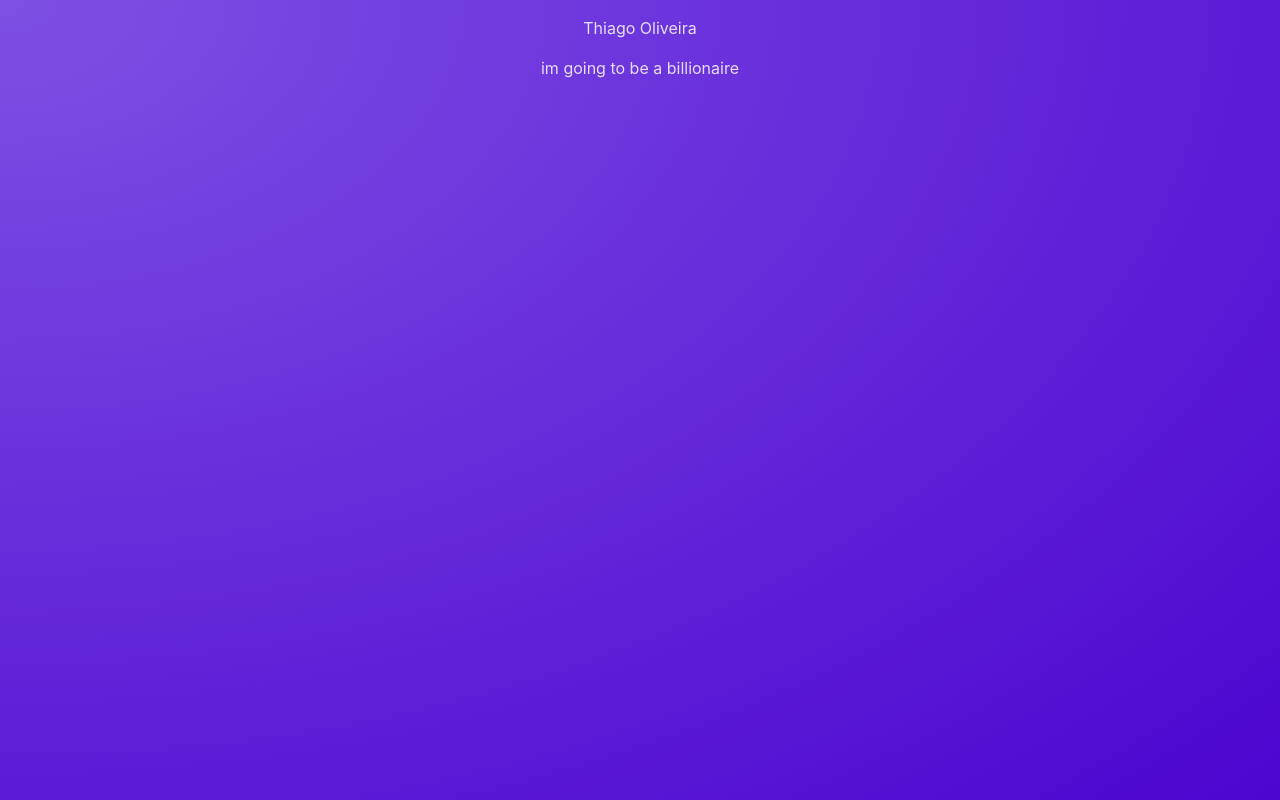
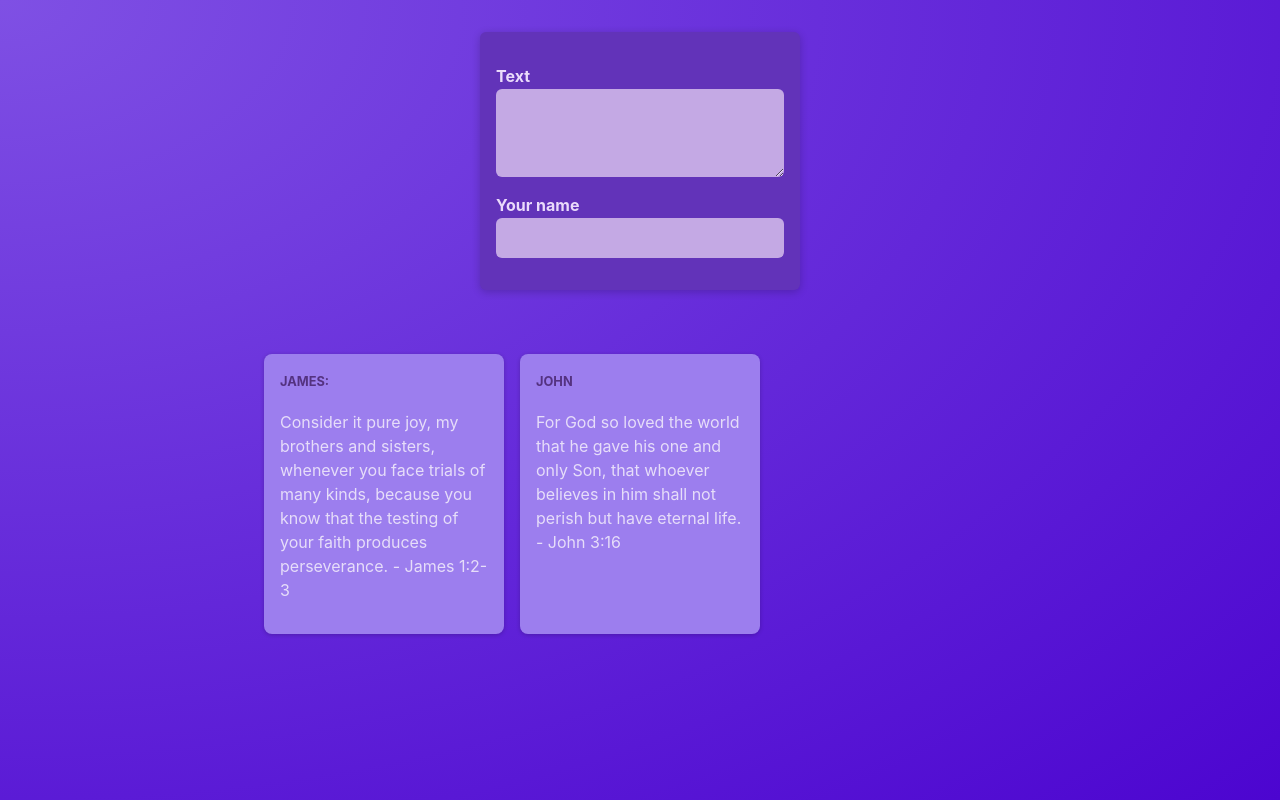
Before and after one commit to K1rit03/reactJs_refresher, a React (Vite) app: page / in a window 1280 px wide. Built offline with nearby package versions, Linux system fonts and the light colour scheme.

Commit message:
adding a few components and a first event listener

```diff
--- a/src/App.jsx
+++ b/src/App.jsx
@@ -1,11 +1,14 @@
-import Post from "./components/Post"
+import PostList from "./components/PostList"
 
 
 function App() {
 
 
   return (
-    <Post/>
+    <main>
+      <PostList />
+
+    </main>
   )
 }
 
--- /dev/null
+++ b/src/components/NewPost.jsx
@@ -0,0 +1,23 @@
+import classes from './NewPost.module.css';
+
+function NewPost(){
+    function changeBodyHandler(event) {
+        console.log(event.target.value);
+    }
+
+    return(
+        <form className={classes.form}>
+            <p>
+                <label htmlFor="body">Text</label>
+                <textarea id='body' required rows={3} onChange={changeBodyHandler}/>
+            </p>
+            <p>
+                <label htmlFor="name">Your name</label>
+                <input type="text" id='name' required />
+            </p>
+
+        </form>
+    )
+}
+
+export default NewPost;
--- /dev/null
+++ b/src/components/NewPost.module.css
@@ -0,0 +1,56 @@
+
+.form {
+    background-color: #6233b9;
+    padding: 1rem;
+    width: 20rem;
+    margin: 2rem auto;
+    border-radius: 6px;
+    box-shadow: 0 2px 8px rgba(0, 0, 0, 0.2);
+  }
+
+  .form label {
+    display: block;
+    margin-bottom: 0.05rem;
+    color: #eadbfb;
+    font-weight: bold;
+  }
+
+  .form input,
+  .form textarea {
+    display: block;
+    width: 100%;
+    font: inherit;
+    padding: 0.5rem;
+    border-radius: 6px;
+    border: none;
+    background-color: #c4a9e4;
+    color: #28262c;
+  }
+
+  .actions {
+    display: flex;
+    justify-content: flex-end;
+    gap: 0.5rem;
+  }
+
+  .actions button {
+    cursor: pointer;
+    font: inherit;
+    padding: 0.5rem 1.5rem;
+    border: none;
+    border-radius: 4px;
+    background-color: #34036c;
+    color: #e5d5f7;
+  }
+
+  .actions button:hover {
+    background-color: #23014a;
+  }
+
+  .actions button[type='button'] {
+    background-color: transparent;
+  }
+
+  .actions button[type='button']:hover {
+    color: #d1bee6;
+  }
--- a/src/components/Post.jsx
+++ b/src/components/Post.jsx
@@ -1,9 +1,13 @@
-function Post(){
+import classes from './Post.module.css';
+
+function Post(props){
+
+
     return (
-        <div>
-            <p>Thiago Oliveira</p>
-            <p>im going to be a billionaire</p>
-        </div>
+        <li className={classes.post}>
+            <p className={classes.author}>{props.author}</p>
+            <p className={classes.body}>{props.body}</p>
+        </li>
     );
 }
 
--- /dev/null
+++ b/src/components/Post.module.css
@@ -0,0 +1,35 @@
+.post {
+    margin: 1rem 0;
+    padding: 1rem;
+    background-color: #9c7eee;
+    border-radius: 8px;
+    box-shadow: 0 1px 4px rgba(0, 0, 0, 0.2);
+    animation: animate-in 1s ease-out forwards;
+  }
+
+  .author {
+    font-size: 0.8rem;
+    font-weight: bold;
+    color: #543280;
+    margin: 0;
+    text-transform: uppercase;
+  }
+
+  .text {
+    white-space: pre-wrap;
+    font-size: 1.25rem;
+    margin: 0.25rem 0 0 0;
+    color: #593884;
+    font-style: italic;
+  }
+
+  @keyframes animate-in {
+    from {
+      opacity: 0;
+      transform: translateY(1rem);
+    }
+    to {
+      opacity: 1;
+      transform: translateY(0);
+    }
+  }
--- /dev/null
+++ b/src/components/PostList.jsx
@@ -0,0 +1,22 @@
+import NewPost from './NewPost';
+
+import Post from './Post';
+import classes from './PostList.module.css';
+
+
+function PostList(){
+    return(
+        <>
+
+        <NewPost/>
+        <ul className={classes.posts}>
+            <Post author="James: " body = "Consider it pure joy, my brothers and sisters, whenever you face trials of many kinds, because you know that the testing of your faith produces perseverance. - James 1:2-3"/>
+            <Post author="John" body = "For God so loved the world that he gave his one and only Son, that whoever believes in him shall not perish but have eternal life. - John 3:16"/>
+        </ul>
+        </>
+
+    );
+
+}
+
+export default PostList;
--- /dev/null
+++ b/src/components/PostList.module.css
@@ -0,0 +1,10 @@
+.posts {
+    list-style: none;
+    max-width: 50rem;
+    margin: 1rem auto;
+    padding: 1rem 0;
+    display: grid;
+    gap: 1rem;
+    grid-template-columns: repeat(3, 30%);
+    justify-content: center;
+  }
--- a/src/index.css
+++ b/src/index.css
@@ -18,6 +18,5 @@
 
 body {
   margin: 0;
-  text-align: center;
   color: #e6ddf9;
 }
```
